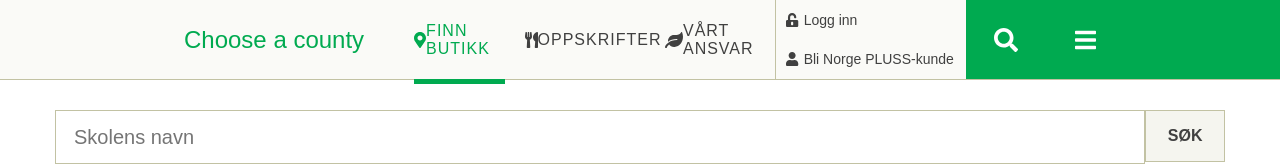
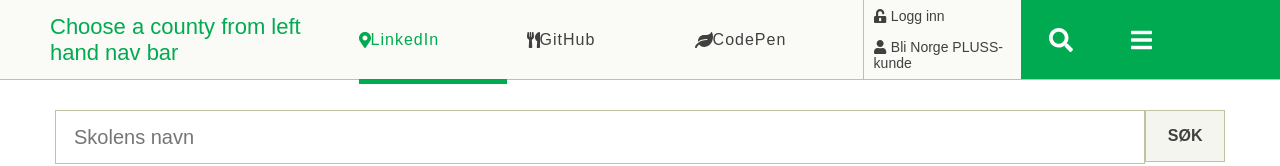
Before and after one commit to wolfzxcv/Search-for-Norwegian-schools, a React (Create React App) app: page / in a window 1280 px wide. Shown: the top 166 px of the page. Built offline with nearby package versions, Linux system fonts and the light colour scheme; no server answers.

Commit message:
change link

```diff
--- a/src/App.js
+++ b/src/App.js
@@ -39,7 +39,7 @@ const App = ({className}) => {
   const [data, setData] = useState([])
   const [county, setCounty] = useState([])
   const [input, setInput] = useState('')
-  const [select, setSelect] = useState('Choose a county')
+  const [select, setSelect] = useState('Choose a county from left hand nav bar')
 
   useEffect( () =>{
     async function fetchData(){
@@ -77,10 +77,8 @@ const App = ({className}) => {
   const resultArr = mergeData.filter( x=> select.includes(x.Navn))
   console.log(resultArr)
 
-  const handleChange = value =>{
-    setSelect(value)
-  }
-
+  //when choose(click) the county name, chaging the filter condition(so triger the resultArr, render the list)
+  const handleChange = value =>{ setSelect(value) }
 
   return (
   <div className={className}>
@@ -90,20 +88,31 @@ const App = ({className}) => {
     <div className='title normal'>{select}</div>
 
     <div className='three normal'>
-      <div className='underline'>{map}FINN  BUTIKK</div>
-      <div>{fork}OPPSKRIFTER</div>
-      <div>{leaf}VÅRT  ANSVAR</div>
+
+      <a href="https://www.linkedin.com/in/nien-ying-chou-169604186/" target="_blank">
+      <div className='underline'>{map}LinkedIn</div></a>
+
+      <a href="https://github.com/wolfzxcv" target="_blank">
+      <div>{fork}GitHub</div></a>
+
+      <a href="https://codepen.io/nienyingchou/" target="_blank">
+      <div>{leaf}CodePen</div></a>
+
     </div>
 
 
     <div className='member small'>
-      <div>{lock}<span>Logg  inn</span></div>
-      <div>{user}<span>Bli  Norge  PLUSS-kunde</span></div>
+      <a href="https://www.youtube.com/user/wolfzxcvb/videos?view_as=subscriber" target="_blank">
+      <div>{lock}<span>Logg  inn</span></div></a>
+      <a href="https://www.youtube.com/user/naomichou/videos?view_as=subscriber" target="_blank">
+      <div>{user}<span>Bli  Norge  PLUSS-kunde</span></div></a>
     </div>
 
     <div className='green normal'>
-      <div>{search}</div>
-      <div>{bars}</div>
+      <a href="https://www.facebook.com/wolfzxcv" target="_blank">
+      <div>{search}</div></a>
+      <a href="https://www.instagram.com/nienyingchou/" target="_blank">
+      <div>{bars}</div></a>
     </div>
 
     </header>
@@ -113,7 +122,7 @@ const App = ({className}) => {
       <div>
       <input type="text" value={input}
              placeholder='Skolens navn'
-             onChange={ e=> setInput(e.target.value)}
+             onChange={ e=> {setInput(e.target.value)} }
       />
       <div>SØK</div>
       </div>
@@ -192,8 +201,8 @@ const App = ({className}) => {
             <div className='app-text'>
               Lorem ipsum dolor sit amet consectetur adipisicing elit Libero fugiat Aperiam impedit velit odit!
             </div>
-            <div className='apple'><img src={apple} /></div>
-            <div className='google'><img src={google} /></div>
+            <div className='apple'><img src={apple} alt='apple' /></div>
+            <div className='google'><img src={google} alt='google' /></div>
         </div>
 
         <div>
@@ -219,6 +228,10 @@ App.propTypes = {
 
 const StyledApp = styled(App)`
 font-family: sans-serif;
+a{
+  text-decoration: none;
+  color: inherit;
+}
 
 header{
   width: 100vw;
@@ -232,7 +245,7 @@ header{
     .title{
       background-color: ${headerWhite};
       padding: 0 50px;
-      font-size: 24px;
+      font-size: 22px;
       display: flex;
       justify-content: flex-end;
       align-items: center;
@@ -262,7 +275,7 @@ header{
       div{
         display: flex;
         align-items: center;
-        width: 33.33%;
+        width: 148px;
         height: 100%;
         margin-right: 20px;
         &:hover{
@@ -302,6 +315,7 @@ header{
         font-size: 24px;
         color: white;
         width: 80px;
+        height: 79px;
         &:hover{
         background-color: ${darkGreen};
         cursor: pointer;
```
